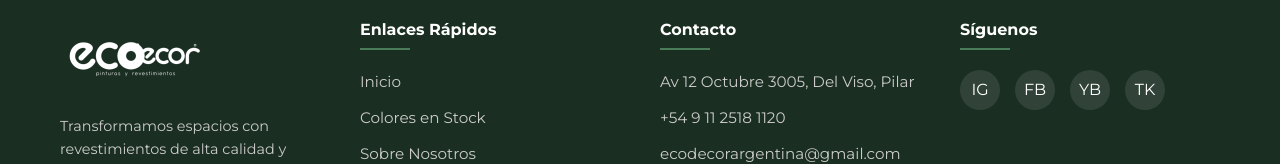
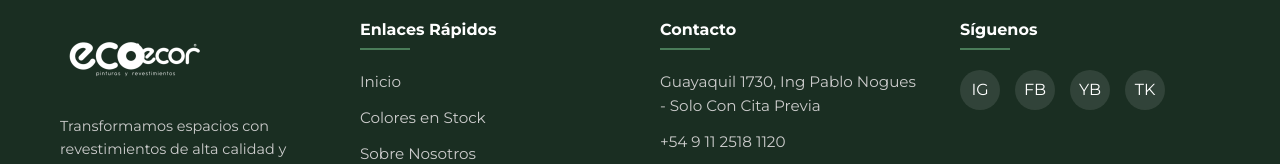
Before and after one commit to tomisteven/cliente-ecodecor, a React (Vite) app: page / in a window 1280 px wide. Shown: the part 7707-7871 px from the top of the page. Built offline with nearby package versions, Linux system fonts and the light colour scheme.

Commit message:
direccion

```diff
--- a/src/components/Footer.jsx
+++ b/src/components/Footer.jsx
@@ -27,7 +27,7 @@ const Footer = () => {
                 <div className="footer-col">
                     <h4>Contacto</h4>
                     <ul>
-                        <li>Av 12 Octubre 3005, Del Viso, Pilar</li>
+                        <li>Guayaquil 1730, Ing Pablo Nogues - Solo Con Cita Previa</li>
                         <li>+54 9 11 2518 1120</li>
                         <li>ecodecorargentina@gmail.com</li>
                     </ul>
```
